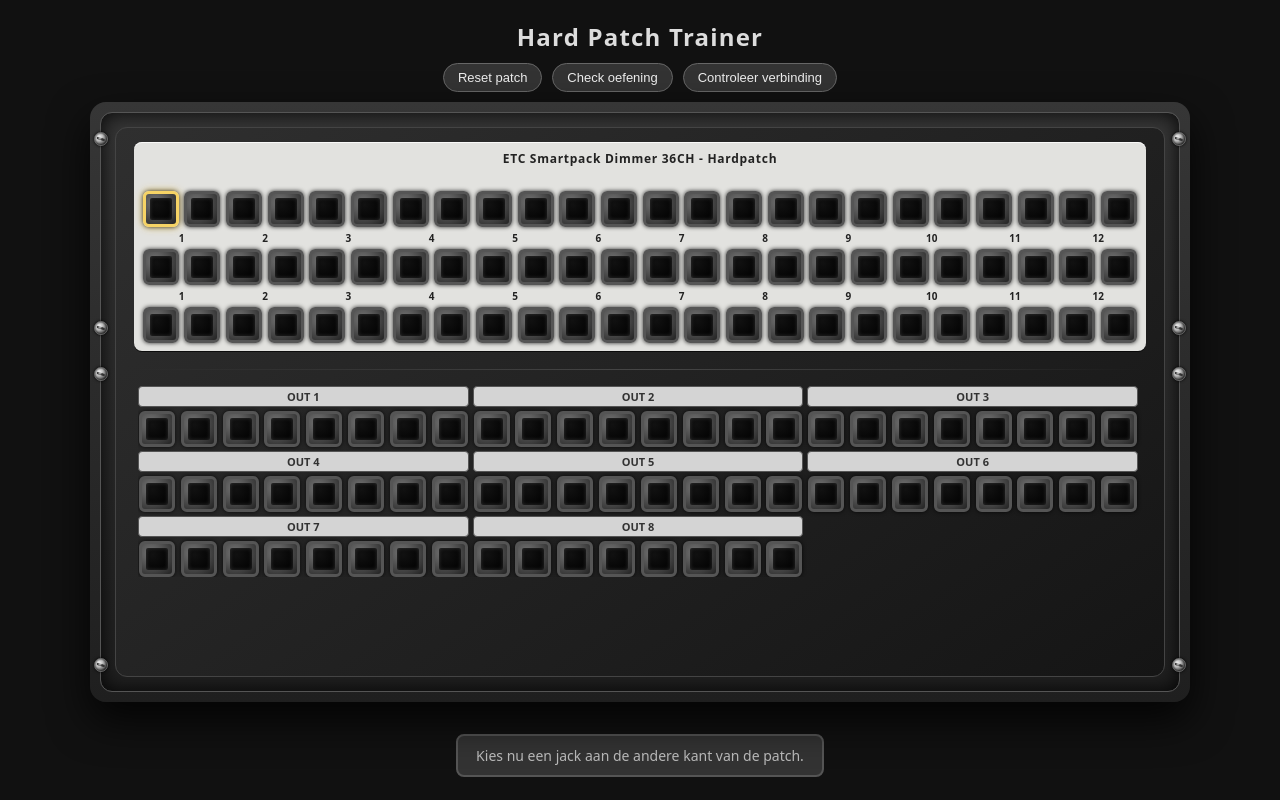
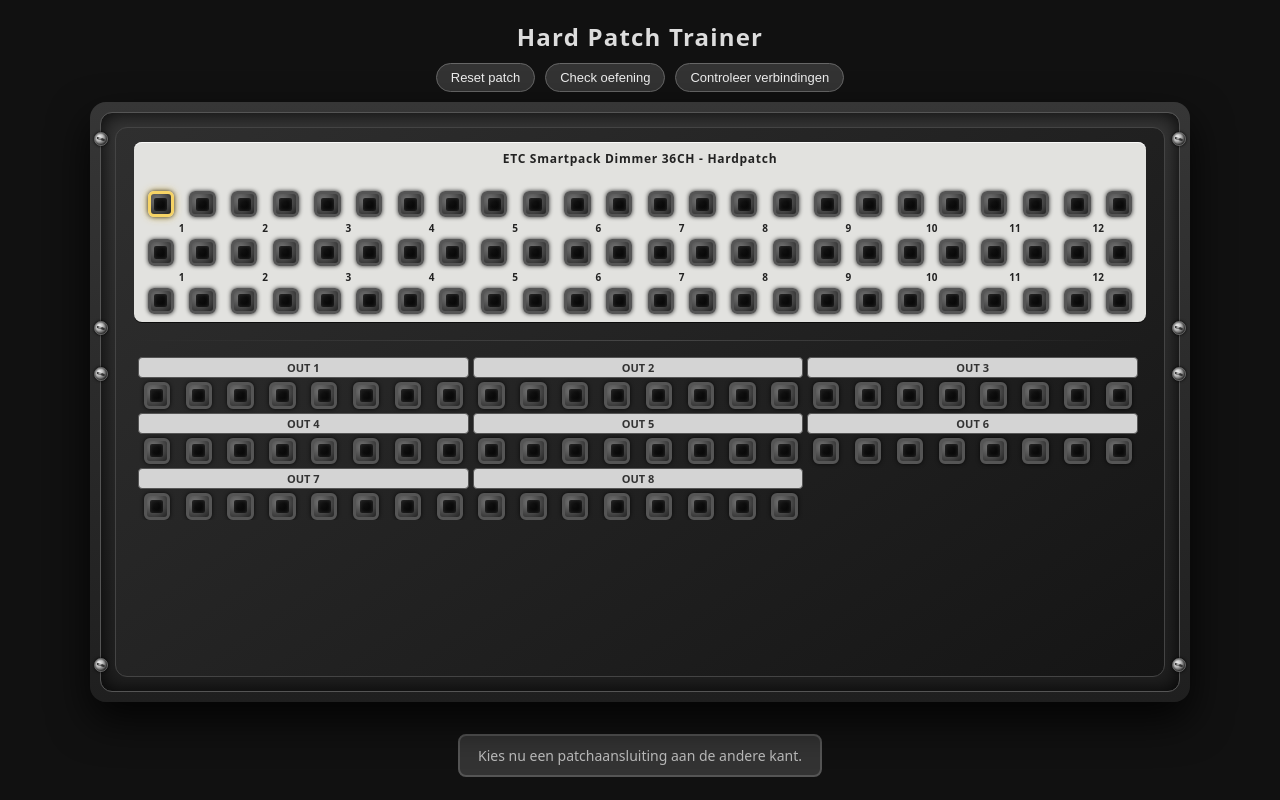
Before and after one commit to HMA-Academy/hma-academy.github.io, a plain HTML site: page index.html in a window 1280 px wide. Both pictures are taken after a click on the element 160 px from the left and 209 px from the top of the page. Drawn offline with Linux system fonts and the light colour scheme.

Commit message:
Update index.html

```diff
--- a/index.html
+++ b/index.html
@@ -223,10 +223,13 @@
       padding-right: 4px;
     }
 
-    /* Jacks */
+    /* PATCHAANSLUITINGEN (schaalbaar gemaakt) */
     .jack {
-      width: 36px;
-      height: 36px;
+      display: block;
+      /* schaal mee met de gridcel: 70% van de celbreedte */
+      width: 70%;
+      max-width: 36px;       /* op grote schermen niet groter dan dit */
+      aspect-ratio: 1 / 1;   /* altijd mooi vierkant */
       border-radius: 6px;
       border: 3px solid #555;
       background: radial-gradient(circle at 30% 30%, #757575, #222);
@@ -234,13 +237,14 @@
       position: relative;
       cursor: pointer;
       flex-shrink: 0;
-      justify-self: center;
+      justify-self: center;  /* centreren in de gridcel */
     }
 
     .jack::after {
       content: "";
       position: absolute;
-      inset: 4px;
+      /* in percentages zodat het mee schaalt met de jack */
+      inset: 18%;
       border-radius: 2px;
       background: radial-gradient(circle at 30% 30%, #111, #000);
       box-shadow: inset 0 0 4px rgba(255, 255, 255, 0.18);
@@ -331,7 +335,7 @@
   <div class="controls">
     <button id="resetBtn">Reset patch</button>
     <button id="checkBtn">Check oefening</button>
-    <button id="showCorrectionBtn">Controleer verbinding</button>
+    <button id="showCorrectionBtn">Controleer verbindingen</button>
   </div>
 
   <div class="rack-wrapper" id="rackWrapper">
@@ -415,11 +419,7 @@
     const circuitsPerHarting = 8;
 
     // === OEFENINGENCONFIG ===
-    // Hier vul je je concrete oefening in.
-    // Per item: dim = dimmerkanaal (1–36), harting = multicore out (1–8), circuit = core (1–8).
-
     const exercise1 = [
-      // VOORBEELD – vervang dit door jouw echte waarden
       { dim: 1,  harting: 1, circuit: 1 },
       { dim: 2,  harting: 1, circuit: 2 },
       { dim: 3,  harting: 1, circuit: 3 },
@@ -428,17 +428,14 @@
       // ... vul hier verder aan wat je wil gebruiken
     ];
 
-    // Kies hier welke oefening actief is
     const activeExercise = exercise1;
 
-    // Bouw correctPatch op basis van de gekozen oefening
     const correctPatch = {};
     activeExercise.forEach(item => {
       const dimId = `dim-${item.dim}`;
       const channelId = `out-${item.harting}-ch-${item.circuit}`;
       correctPatch[dimId] = channelId;
     });
-
 
     // --- STATE ---
 
@@ -456,14 +453,11 @@
     // --- BUILD UI ---
 
     function buildOutputs() {
-      // Pack 1: dim 1-12 op dimRow1
-      fillDimRow("dimRow1", 0);   // index start 0 => dim-1..12
+      fillDimRow("dimRow1", 0);
       fillLabelRow("dimLabels1");
-      // Pack 2: dim 13-24
-      fillDimRow("dimRow2", 12);  // index start 12 => dim-13..24
+      fillDimRow("dimRow2", 12);
       fillLabelRow("dimLabels2");
-      // Pack 3: dim 25-36
-      fillDimRow("dimRow3", 24);  // index start 24 => dim-25..36
+      fillDimRow("dimRow3", 24);
     }
 
     function fillDimRow(rowId, offset) {
@@ -471,7 +465,7 @@
       for (let c = 0; c < 12; c++) {
         const dimIndex = offset + c;
         const d = dimmerOutputs[dimIndex];
-        const baseCol = c * 2 + 1; // 1,3,5,...
+        const baseCol = c * 2 + 1;
 
         for (let j = 0; j < 2; j++) {
           const jack = document.createElement("div");
@@ -500,19 +494,13 @@
     }
 
     function buildInputs() {
-      // R10: OUT 1–3 labels
       fillMultiLabels("multiLabels1", [1, 2, 3]);
-      // R11: OUT 1–3 jacks
       fillMultiRow("multiRow1", [1, 2, 3]);
 
-      // R12: OUT 4–6 labels
       fillMultiLabels("multiLabels2", [4, 5, 6]);
-      // R13: OUT 4–6 jacks
       fillMultiRow("multiRow2", [4, 5, 6]);
 
-      // R14: OUT 7–8 labels (laatste 8 kolommen leeg)
       fillMultiLabels("multiLabels3", [7, 8], true);
-      // R15: OUT 7–8 jacks
       fillMultiRow("multiRow3", [7, 8], true);
     }
 
@@ -527,7 +515,6 @@
         row.appendChild(label);
       });
       if (padLastEmpty && outs.length === 2) {
-        // laatste blok (kolom 17–24) leeg laten
         const spacer = document.createElement("div");
         spacer.style.gridColumn = "17 / span 8";
         row.appendChild(spacer);
@@ -550,10 +537,6 @@
           row.appendChild(jack);
         }
       });
-      if (padLastEmpty && outs.length === 2) {
-        // kolommen 17–24 leeg laten
-        // niks toevoegen => grid-ruimte blijft leeg
-      }
     }
 
     function resizeCableLayer() {
@@ -573,12 +556,10 @@
       const jack = e.currentTarget;
       const jackType = jack.dataset.jackType;
 
-      // Verwijderen door twee keer op dezelfde jack te klikken (input of output)
       if (selectedJack === jack) {
         const jackId = jack.dataset.jackId;
         const before = connections.length;
 
-        // verwijder ALLE verbindingen waarbij deze jack betrokken is
         connections = connections.filter(c =>
           c.inJackId !== jackId && c.outJackId !== jackId
         );
@@ -591,14 +572,13 @@
         setStatus(
           before !== connections.length
             ? "Verbinding verwijderd."
-            : "Geen verbinding gekoppeld aan deze jack.",
+            : "Geen verbinding gekoppeld aan deze patchaansluiting.",
           "neutral"
         );
 
         return;
       }
 
-      // Gewoon deselecteren (output of input)
       if (selectedJack === jack) {
         jack.classList.remove("selected");
         selectedJack = null;
@@ -606,28 +586,25 @@
         return;
       }
 
-      // Eerste selectie
       if (!selectedJack) {
         selectedJack = jack;
         jack.classList.add("selected");
         correctionMode = false;
         drawAllCables();
-        setStatus("Kies nu een jack aan de andere kant van de patch.", "neutral");
+        setStatus("Kies nu een patchaansluiting aan de andere kant.", "neutral");
         return;
       }
 
       const prevType = selectedJack.dataset.jackType;
 
-      // Beide aan dezelfde kant -> selectie verplaatsen
       if (prevType === jackType) {
         selectedJack.classList.remove("selected");
         jack.classList.add("selected");
         selectedJack = jack;
-        setStatus("Kies een jack aan de andere kant van de patch.", "neutral");
+        setStatus("Kies een patchaansluiting aan de andere kant.", "neutral");
         return;
       }
 
-      // Nu hebben we een output en een input -> patch maken
       const outputJack = prevType === "output" ? selectedJack : jack;
       const inputJack  = prevType === "input"  ? selectedJack : jack;
 
@@ -636,7 +613,6 @@
       const inJackId     = inputJack.dataset.jackId;
       const inChannelId  = inputJack.dataset.channelId;
 
-      // één stekker per fysieke jack
       connections = connections.filter(c => c.outJackId !== outJackId);
       connections = connections.filter(c => c.inJackId !== inJackId);
 
@@ -680,7 +656,6 @@
 
         const dimmerFullyCorrect = hasAllRequired && hasOnlyRequired;
 
-        // Markeer juiste cores groen (ook als er extra's zijn)
         studentList.forEach(c => {
           if (requiredSet.has(c.inChannelId)) {
             c.isCorrect = true;
```
Lines whose indentation alone changed are shown as unchanged.
